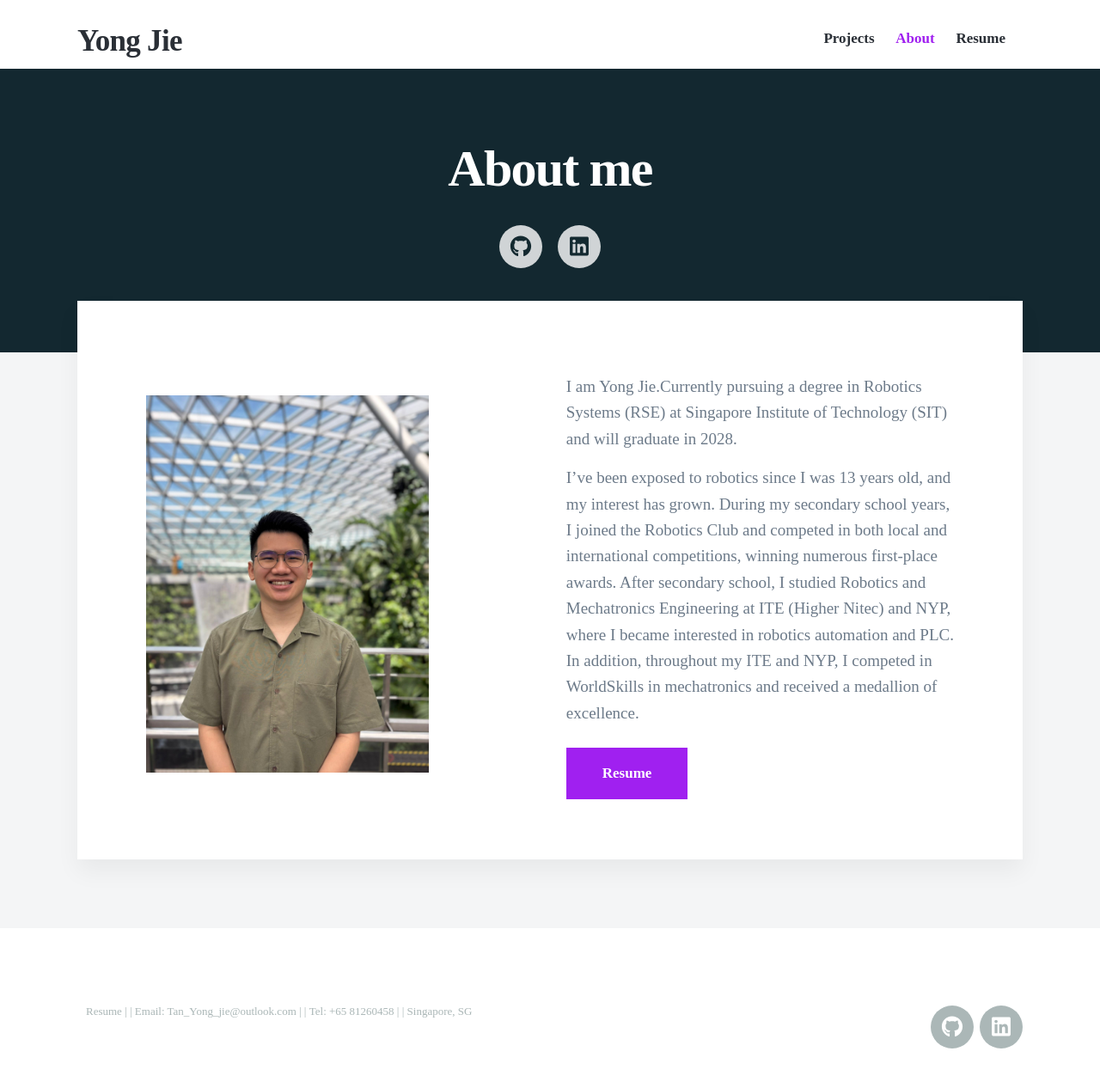
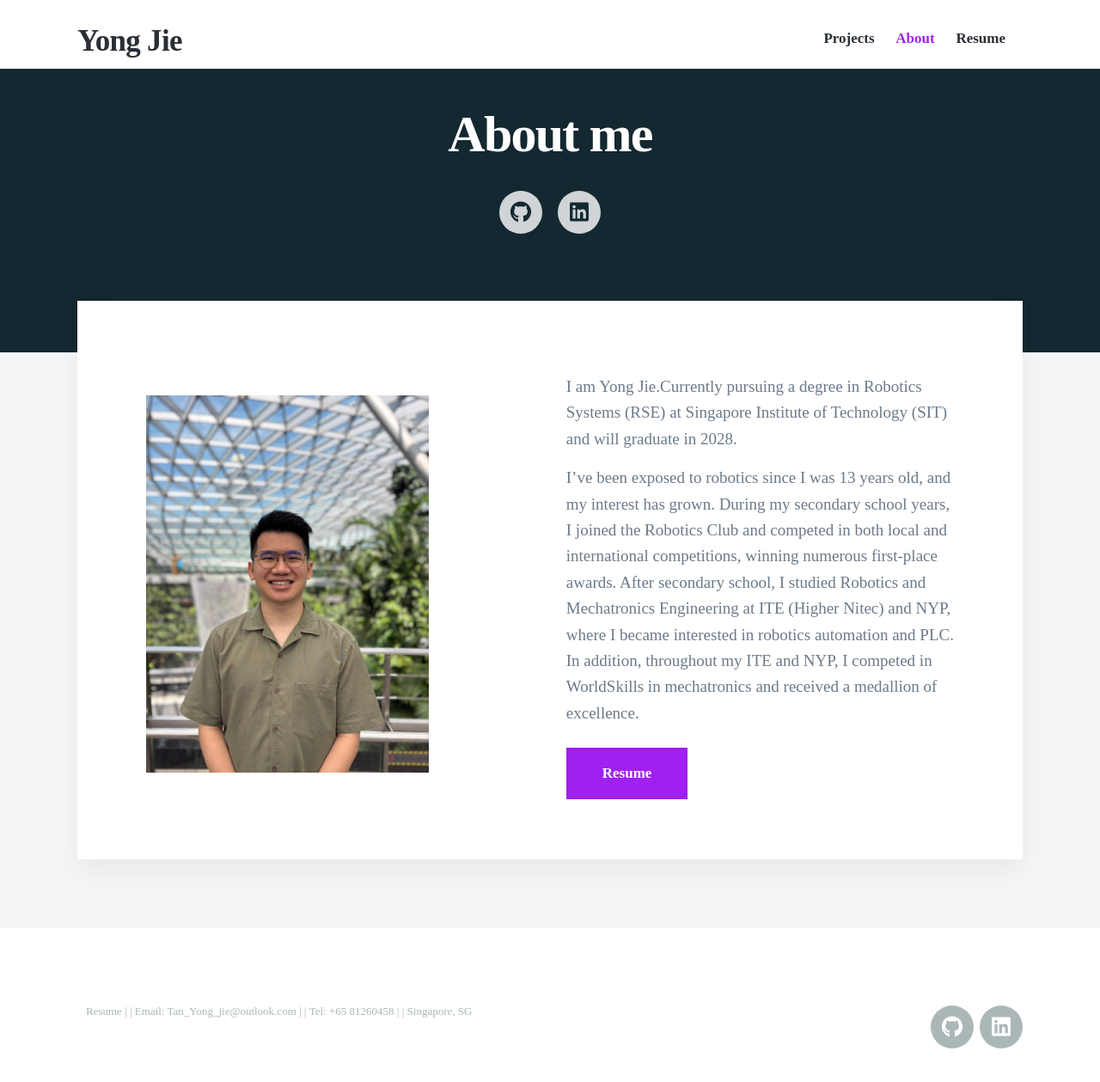
Before and after one commit to YongJiee/YongJiee.github.io, a Jekyll site: the page built from _pages/about.md, in a window 1280 px wide and 1263 px high. Shown: the top 1259 px of the window at 86% size. Built offline with Jekyll 4.4.1, drawn with Linux system fonts in a browser that asks for light colours; nearby versions of some CDN libraries.

Commit message:
fixixng phone v5

```diff
--- a/_sass/_includes/_hero.scss
+++ b/_sass/_includes/_hero.scss
@@ -26,11 +26,11 @@
     padding-top: 200px; // ✅ push content lower on mobile
 
     @include mq(tabletp) {
-      padding-top: 40px;
+      padding-top: 160px;
     }
 
     @include mq(laptop) {
-      padding-top: -100px;
+      padding-top: 0;
     }
 
     position: relative;
```
